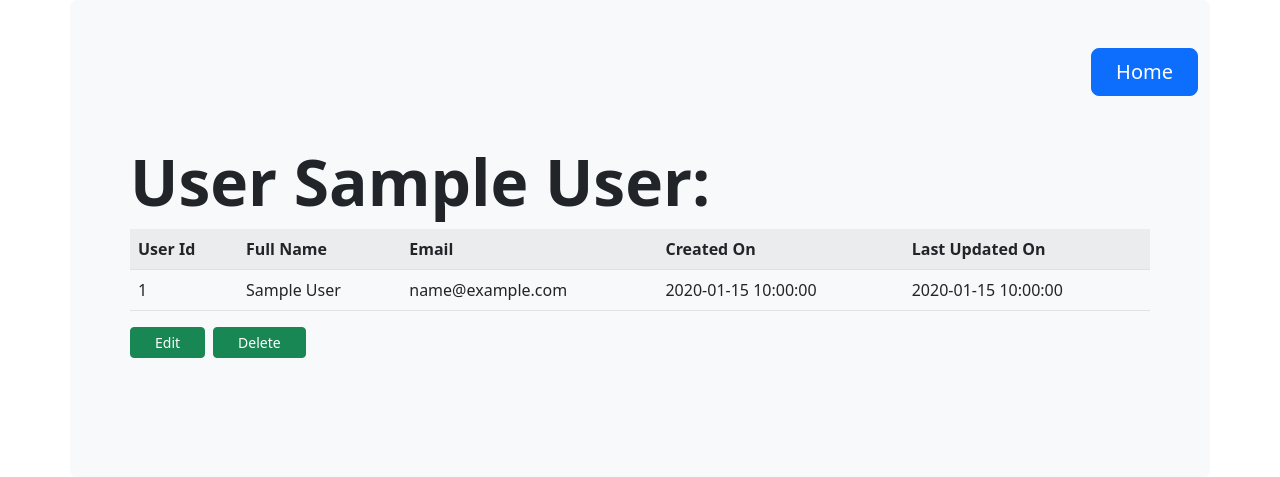
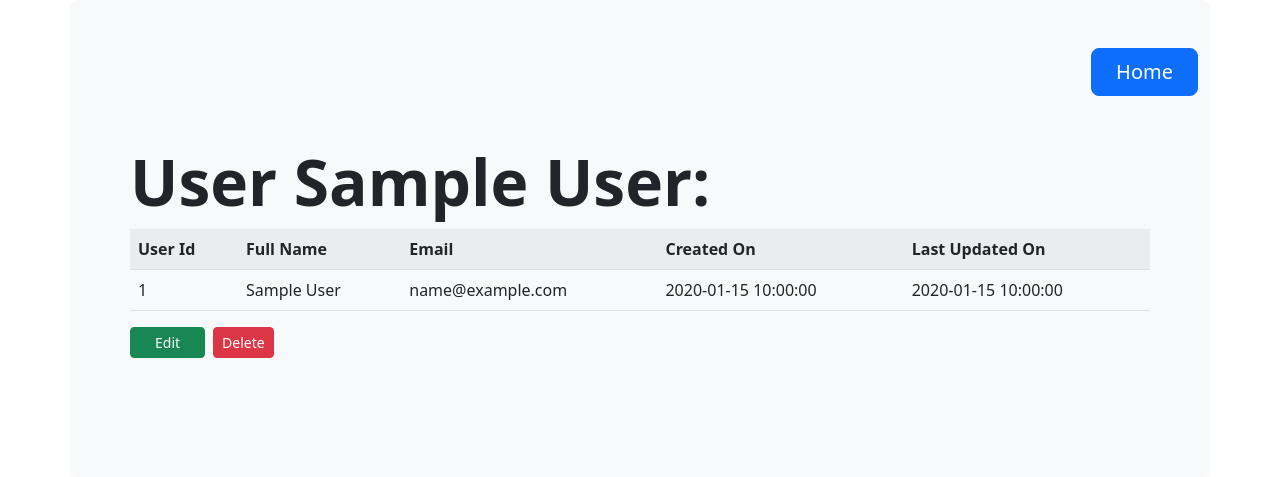
Before and after one commit to dreessen-n/users_cr, a Flask app: page /users/1 in a window 1280 px wide. Shown: the top 477 px of the page. Run offline with Flask 2, Linux system fonts and the light colour scheme; tables that the repository leaves empty or names only in its code hold one stand-in row (values such as "Sample post").

Commit message:
Finish with link all the buttons; need to test next

```diff
--- a/templates/show_one.html
+++ b/templates/show_one.html
@@ -40,8 +40,11 @@
                         </tbody>
                     </table>
                         <div class="lc-block d-grid gap-2 d-sm-flex justify-content-sm-left">
-                            <a class="btn btn-primary btn-sm px-4 gap-3 btn-success" href="/user/{{ session['id'] }}/edit" role="button">Edit</a>
-                            <a class="btn btn-primary btn-sm px-4 gap-3 btn-success" href="/user/delete" role="button">Delete</a>
+                            <a class="btn btn-primary btn-sm px-4 gap-3 btn-success" href="/users/{{one_user.id}}/edit" role="button">Edit</a>
+                            <form action="/users/delete", method="POST">
+                                <input type="hidden" name="id" value="{{one_user.id}}">
+                                <button class="btn btn-danger btn-sm px-2 gap-2" type="submit" role="button">Delete</button>
+                            </form>
                         </div>
                 </div>
             </div>
--- a/templates/users.html
+++ b/templates/users.html
@@ -43,7 +43,7 @@
                                     <a class="btn btn-info btn-sm px-2 gap-2" href="/users/{{one_user.id}}/edit" role="button">Edit</a>
                                     <form action="/users/delete", method="POST">
                                         <input type="hidden" name="id" value="{{one_user.id}}">
-                                        <button class="btn btn-info btn-sm px-2 gap-2" type="submit" role="button">Delete</button>
+                                        <button class="btn btn-danger btn-sm px-2 gap-2" type="submit" role="button">Delete</button>
                                     </form>
                                 </td>
                             </tr>
```
